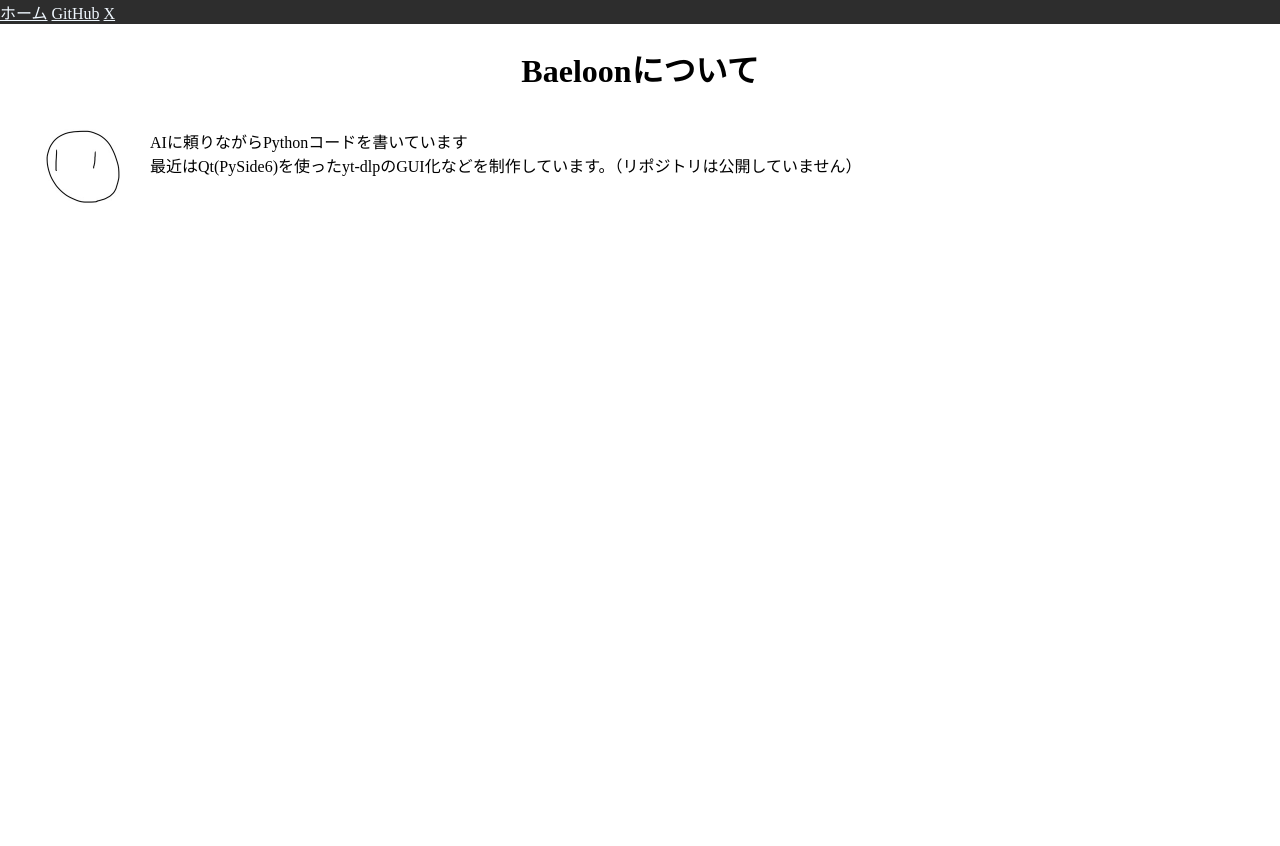
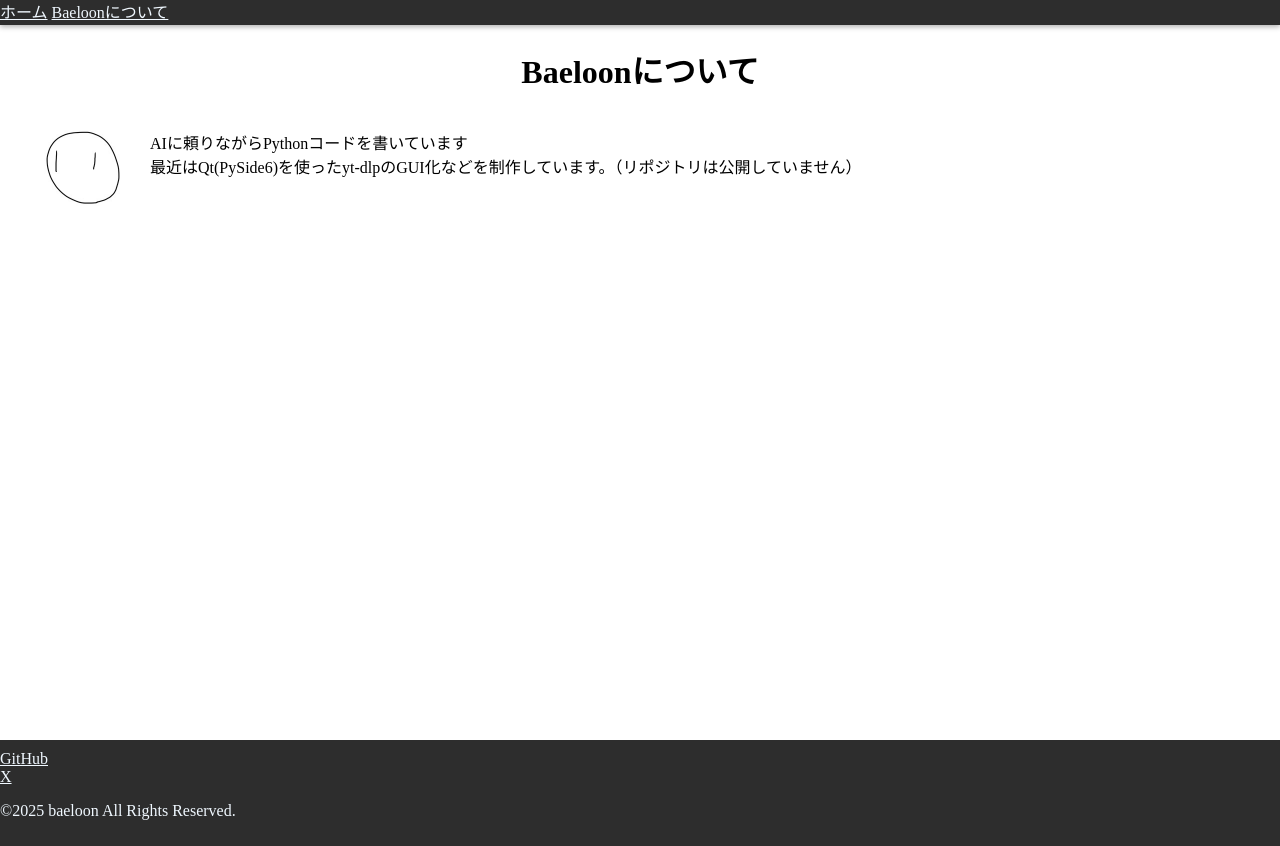
Before and after one commit to anpontannahito/anpontannahito.github.io, a plain HTML site: page docs/about/about.html in a window 1280 px wide. Before the commit the page ends 800 px from the top, so only its background shows below. Drawn offline with Linux system fonts and the light colour scheme.

Commit message:
page update
add footer
fix favicon
fix icon

```diff
--- a/docs/about/about.html
+++ b/docs/about/about.html
@@ -1,26 +1,24 @@
 <!DOCTYPE html>
 <head>
     <meta charset="utf-8">
-    <link rel="icon" type="image/x-icon" href="../../assets/favicon.ico">
-    <link rel="stylesheet" href="../style.css">
-    <title>about</title>
+    <link rel="icon" type="image/x-icon" href="/docs/assets/favicon.ico">
+    <link rel="stylesheet" href="/docs/style.css">
+    <script src="/docs/main.js"></script>
+    <title>Baeloonについて</title>
 </head>
 <body>
-    <header class="site-header">
-        <div class="header__inner">
-            <nav class="header-nav">
-                <a class="link" href="../index.html">ホーム</a>
-                <a class="link" href="https://github.com/anpontannahito">GitHub</a>
-                <a class="link" href="https://x.com/bae1oon">X</a>
-            </nav>
+    <div class="wrapper">
+        <div id="header"></div>
+            <div class="container">
+            <h1 class="center-align">Baeloonについて</h1>
+            <div class="field">
+                <img src="/docs/assets/icon.jpg" width="150" height="150">
+                <p>
+                    AIに頼りながらPythonコードを書いています<br>
+                    最近はQt(PySide6)を使ったyt-dlpのGUI化などを制作しています。（リポジトリは公開していません）<br>
+                </p>
+            </div>
         </div>
-    </header>
-    <h1 class="center-align">Baeloonについて</h1>
-    <div class="field">
-        <img src="../../assets/icon.jpg" width="150" height="150">
-        <p>
-            AIに頼りながらPythonコードを書いています<br>
-            最近はQt(PySide6)を使ったyt-dlpのGUI化などを制作しています。（リポジトリは公開していません）<br>
-        </p>
+    <div id="footer"></div>
     </div>
 </body>
--- /dev/null
+++ b/docs/assets/footer.html
@@ -0,0 +1,20 @@
+<!DOCTYPE html>
+<html>
+    <head>
+        <meta charset="utf-8">
+        <link rel="stylesheet" href="/docs/style.css">
+    </head>
+    <footer class="footer-style">
+        <div class="footer__inner">
+            <div style="width:50%;"><!--ここに<div style="width:50%;">を追加すると横に配置される-->
+                <nav class="footer-nav">
+                    <ui>
+                    <li class="link-list"><a class="link" href="https://github.com/anpontannahito">GitHub</a></li>
+                    <li class="link-list"><a class="link" href="https://x.com/bae1oon">X</a></li>
+                    <li class="link-list"><p class="link">&copy;2025 baeloon All Rights Reserved.</p></li>
+                    </ui>
+                </nav>
+            </div>
+        </div>
+    </footer>
+</html>
--- /dev/null
+++ b/docs/assets/header.html
@@ -0,0 +1,14 @@
+<!DOCTYPE html>
+<html>
+    <head>
+        <meta charset="utf-8">
+        <link rel="stylesheet" href="/docs/style.css">
+    </head>
+
+    <header class="header-style">
+        <nav class="header-nav">
+            <a class="link" href="/docs/index.html">ホーム</a>
+            <a class="link" href="/docs/about/about.html">Baeloonについて</a>
+        </nav>
+    </header>
+</html>
--- /dev/null
+++ b/docs/main.js
@@ -0,0 +1,11 @@
+async function loadHTML(id, file) {
+    const element = document.getElementById(id);
+    const response = await fetch(file);
+    const html = await response.text();
+    element.innerHTML = html;
+}
+
+document.addEventListener("DOMContentLoaded", () => {
+    loadHTML("header", "/docs/assets/header.html");
+    loadHTML("footer", "/docs/assets/footer.html");
+});
--- a/docs/style.css
+++ b/docs/style.css
@@ -1,12 +1,24 @@
 .center-align{
     text-align: center;
 }
-.site-header{
+
+.header-style{
+    position: fixed;
+    top: 0;
+    left: 0;
+    height: 25px;
+    line-height: 25px;
+    z-index: 1000;
     background-color: #2d2d2d;
     width: 100%;
+    box-shadow: 0 2px 5px rgba(0, 0, 0, 0.3);
 }
 .link{
     color: aliceblue;
+}
+
+.link-list{
+    list-style: none;
 }
 
 .field {
@@ -15,9 +27,37 @@ display: flex;
 .text{
     text-align: left;
 }
-html, body {
-width: 100%;
-height: 100%;
-margin: 0px;
-padding: 0px;
+
+.text-worp{
+    white-space: nowrap;
 }
+.footer__inner{
+    display:flex;
+}
+
+.wrapper{
+    width: 100%;
+    min-height: 100vh;
+    position: relative;/*←相対位置*/
+    padding-bottom: 120px;/*←footerの高さ*/
+    box-sizing: border-box;/*←全て含めてmin-height:100vhに*/
+}
+
+.footer-style{
+    width: 100%;
+    background-color: #2d2d2d;
+    color: #fff;
+    padding: 10px 0;
+    position: absolute;/*←絶対位置*/
+    bottom: 0; /*下に固定*/
+}
+
+html,body {
+    width: 100%;
+    height: 100%;
+    margin: 0px;
+    padding: 0px;
+}
+body{
+    padding-top: 25px;
+}
```
Also changed, not shown: docs/index.html (+17 -17 lines), docs/app/fun/app.html (added), docs/assets/favicon.ico (renamed from assets/favicon.ico), docs/assets/icon.jpg (renamed from assets/icon.jpg).
